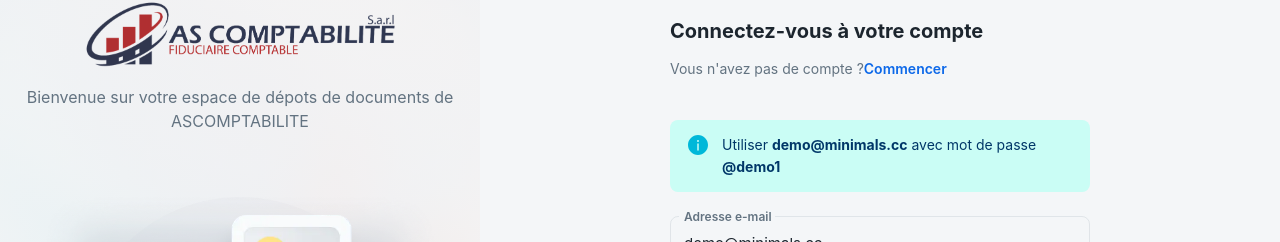
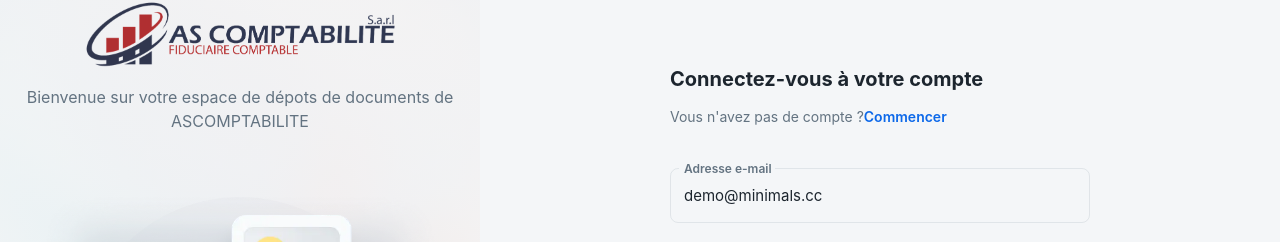
Before and after one commit to WissemChihaoui/as-comptabilite, a React (Vite) app: page /auth/jwt/sign-in in a window 1280 px wide. Shown: the part 164-406 px from the top of the page. Built offline with nearby package versions, Linux system fonts and the light colour scheme; no server answers; what i18next-resources-to-backend would draw is missing.

Commit message:
hide comment

```diff
--- a/src/auth/view/jwt/jwt-sign-in-view.jsx
+++ b/src/auth/view/jwt/jwt-sign-in-view.jsx
@@ -136,11 +136,11 @@ export function JwtSignInView() {
         sx={{ textAlign: { xs: 'center', md: 'left' } }}
       />
 
-      <Alert severity="info" sx={{ mb: 3 }}>
-      Utiliser <strong>{defaultValues.email}</strong>
-        {' avec mot de passe '}
-        <strong>{defaultValues.password}</strong>
-      </Alert>
+        {/* <Alert severity="info" sx={{ mb: 3 }}>
+        Utiliser <strong>{defaultValues.email}</strong>
+          {' avec mot de passe '}
+          <strong>{defaultValues.password}</strong>
+        </Alert> */}
 
       {!!errorMsg && (
         <Alert severity="error" sx={{ mb: 3 }}>
```
